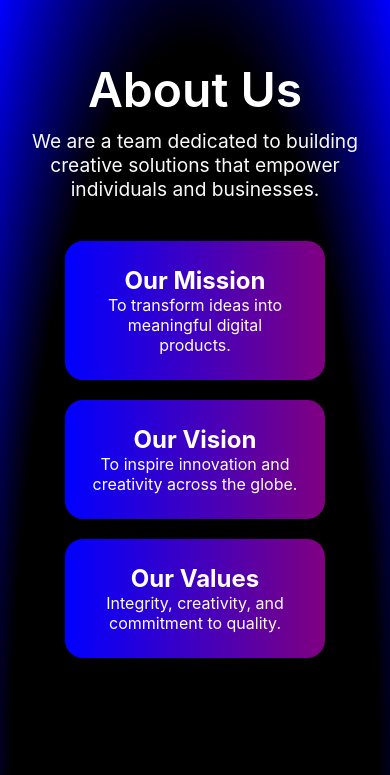
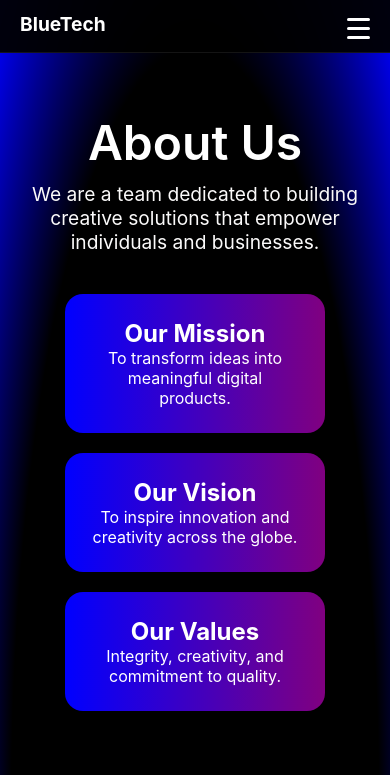
Before and after one commit to 20-zulu-astone/Portfolio-Company-Blue, a plain HTML site: page aboutUs.html in a window 390 px wide. Shown: the top 775 px of the page. Drawn offline with Linux system fonts and the light colour scheme.

Commit message:
Enhance About Us page with meta tags and updates
Added meta tags for author, description, keywords, and the header for navigation links. Updated the title to include 'BlueTech'. Modified the founder's name for accuracy. And also added the href links to the appropriate pages

```diff
--- a/AboutUs.html
+++ b/aboutUs.html
@@ -3,10 +3,31 @@
 <head>
   <meta charset="UTF-8">
   <meta name="viewport" content="width=device-width, initial-scale=1.0">
-  <title>About Us</title>
+  <meta name="Author" content="BlueTech">
+  <meta name="Description" content="Learn more about BlueTech, our mission, Vision, Values, and Founders">
+  <meta name="Keyword" content="BlueTech, Website development, Technology, innovations, and Software development">
+  <title>BlueTech | About Us</title>
   <link rel="stylesheet" href="style.css">
 </head>
 <body>
+    <header>
+    <div class="logo">BlueTech</div>
+    <!-- hamburger toggle (checkbox hack) -->
+    <input type="checkbox" id="nav-toggle" class="nav-toggle-input" aria-label="Toggle navigation">
+
+    <nav>
+      <a href="index.html">Home</a>
+      <a href="aboutUs.html">About Us</a>
+      <a href="contactUs">Contact Us</a>
+    </nav>
+
+    <!-- Place label after nav visually (we'll position it to the right via CSS) -->
+    <label for="nav-toggle" class="nav-toggle" aria-hidden="true">
+      <span></span>
+      <span></span>
+      <span></span>
+    </label>
+  </header>
 
 <section class="about-section">
   <div class="container">
@@ -52,7 +73,7 @@
     <!-- Founder 2 -->
     <div class="founder-card founder-fade">
       <img src="founder.png" alt="Founder 2" class="founder-img">
-      <h3 class="founder-name">Harvey Lusambo</h3>
+      <h3 class="founder-name">Lusambo M. Harvey</h3>
     </div>
 
   </div>
```
